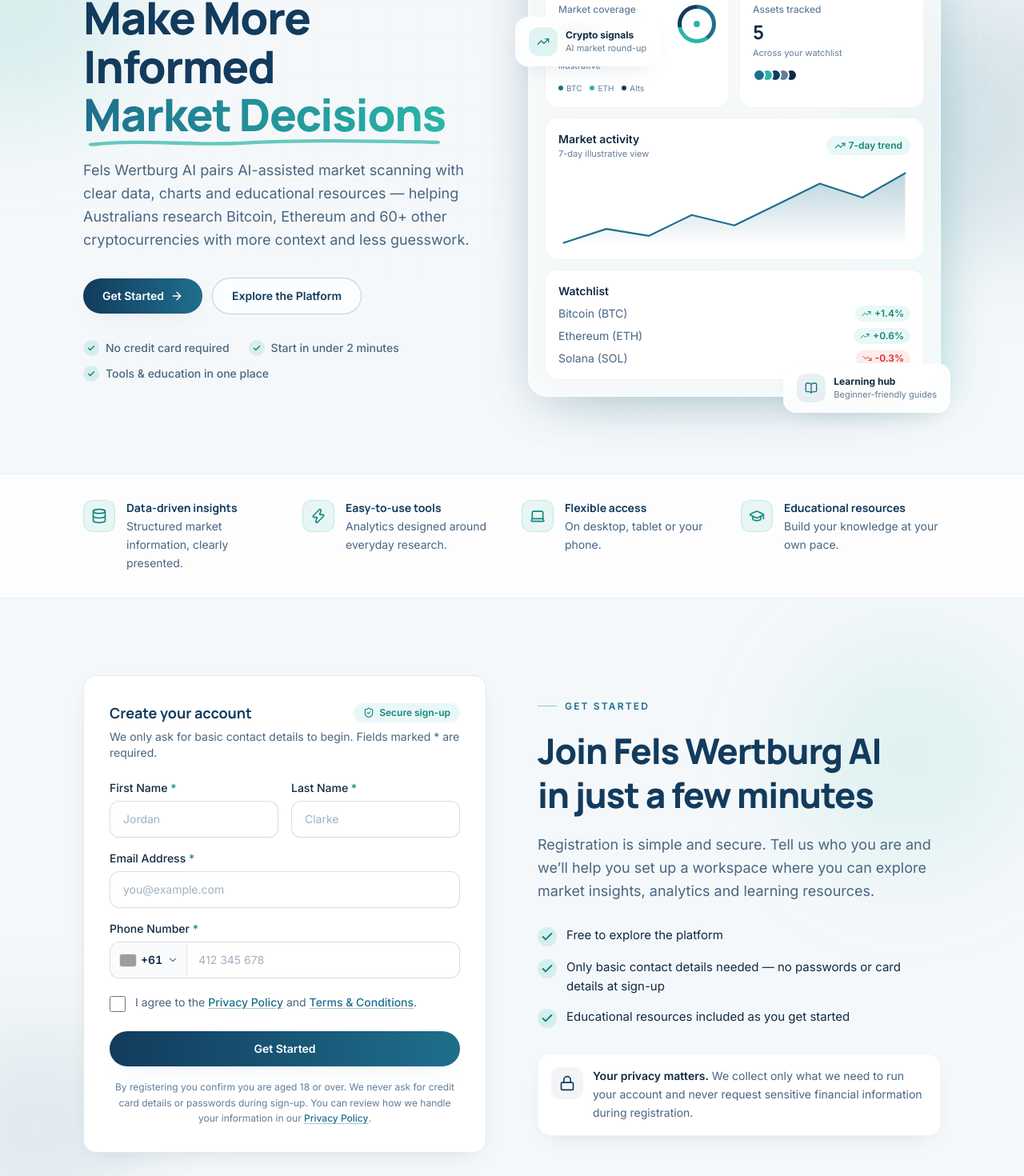
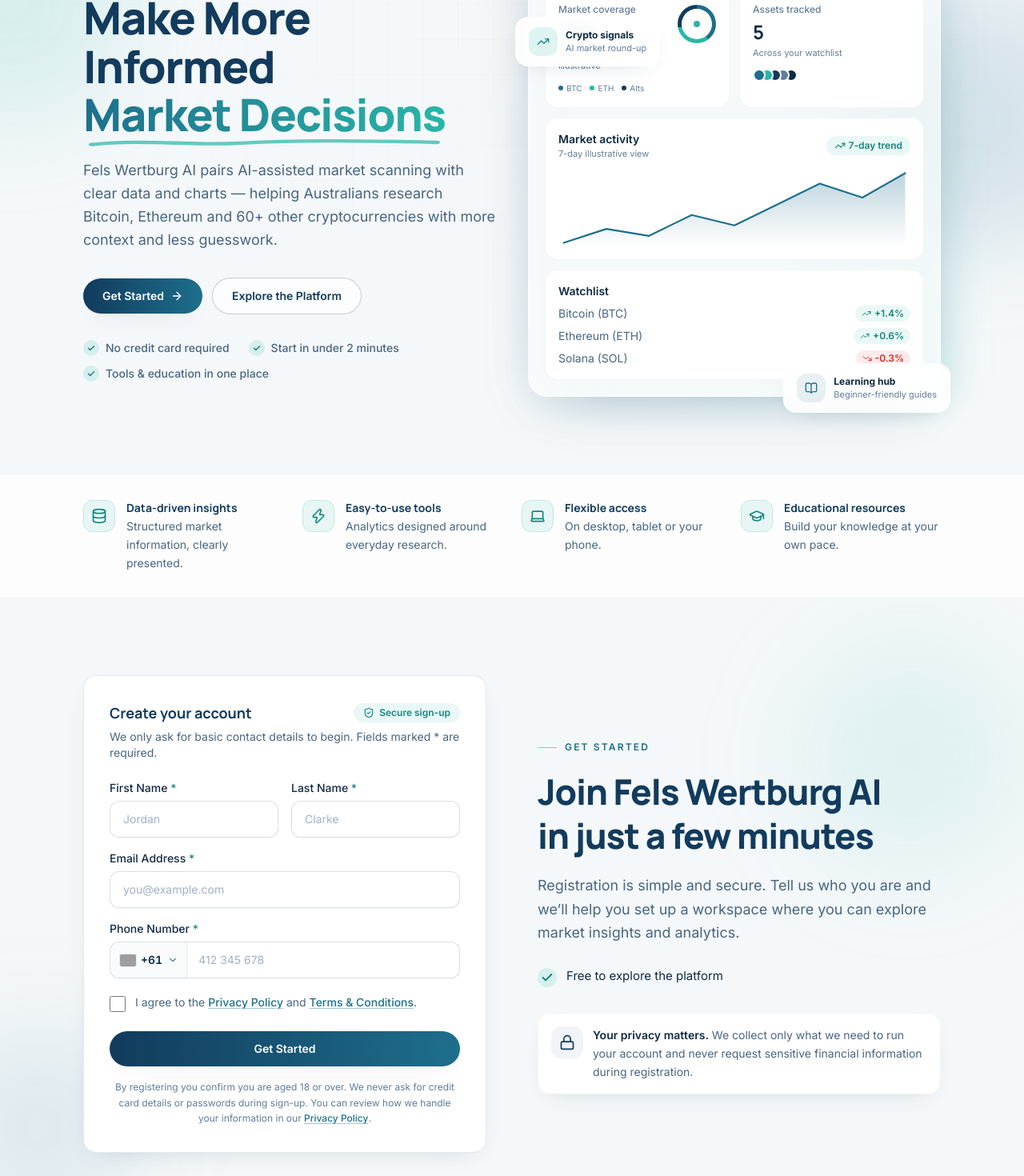
Before and after one commit to ZeeTech-Pvt-Ltd/Fels-Wertburg, a React (Vite) app: page / in a window 1280 px wide. Shown: the part 252-1722 px from the top of the page at 80% size. Built offline with nearby package versions, Linux system fonts and the light colour scheme; grey boxes are pictures that could not be loaded.

Commit message:
Remove educational-resources feature claims and the basic-details sign-up bullet

```diff
--- a/public/thank-you/index.html
+++ b/public/thank-you/index.html
@@ -214,7 +214,7 @@
         </li>
         <li>
           <span class="num" aria-hidden="true">2</span>
-          <span>Log in and set up your market watchlist to start exploring the tools and learning resources.</span>
+          <span>Log in and set up your market watchlist to start exploring the tools.</span>
         </li>
         <li>
           <span class="num" aria-hidden="true">3</span>
--- a/src/components/FinalCTA.jsx
+++ b/src/components/FinalCTA.jsx
@@ -17,8 +17,8 @@
               Start Exploring Smarter Market Tools
             </h2>
             <p className="mx-auto mt-5 max-w-xl text-lg leading-relaxed text-white/80">
-              Discover a simpler way to access market insights, analytics and educational resources —
-              all in one considered workspace.
+              Discover a simpler way to access market insights and analytics — all in one
+              considered workspace.
             </p>
 
             <div className="mt-9">
--- a/src/components/Hero.jsx
+++ b/src/components/Hero.jsx
@@ -65,9 +65,9 @@
           </h1>
 
           <p className="mt-6 max-w-xl text-lg leading-relaxed text-steel">
-            Fels Wertburg AI pairs AI-assisted market scanning with clear data, charts and
-            educational resources — helping Australians research Bitcoin, Ethereum and 60+ other
-            cryptocurrencies with more context and less guesswork.
+            Fels Wertburg AI pairs AI-assisted market scanning with clear data and charts —
+            helping Australians research Bitcoin, Ethereum and 60+ other cryptocurrencies with
+            more context and less guesswork.
           </p>
 
           <div className="mt-8 flex flex-col gap-3 sm:flex-row sm:items-center">
--- a/src/components/HowItWorks.jsx
+++ b/src/components/HowItWorks.jsx
@@ -11,7 +11,7 @@
   {
     number: '02',
     title: 'Explore Market Tools',
-    text: 'Access market insights, charts, watchlists and educational resources from one organised workspace.',
+    text: 'Access market insights, charts and watchlists from one organised workspace.',
   },
   {
     number: '03',
--- a/src/components/LegalModal.jsx
+++ b/src/components/LegalModal.jsx
@@ -67,7 +67,7 @@
       },
       {
         heading: 'What the platform provides',
-        body: 'Fels Wertburg AI provides market information, analytics tools, data visualisation and educational resources. Content is provided for general information and education only and should not be treated as a recommendation, offer or solicitation to buy or sell any financial product.',
+        body: 'Fels Wertburg AI provides market information, analytics tools and data visualisation. Content is provided for general information and education only and should not be treated as a recommendation, offer or solicitation to buy or sell any financial product.',
       },
       {
         heading: 'Your responsibilities',
--- a/src/components/Register.jsx
+++ b/src/components/Register.jsx
@@ -3,11 +3,7 @@
 import Eyebrow from './Eyebrow.jsx';
 import Reveal from './Reveal.jsx';
 
-const POINTS = [
-  'Free to explore the platform',
-  'Only basic contact details needed — no passwords or card details at sign-up',
-  'Educational resources included as you get started',
-];
+const POINTS = ['Free to explore the platform'];
 
 export default function Register() {
   return (
@@ -26,7 +22,7 @@
           </h2>
           <p className="mt-5 max-w-lg text-lg leading-relaxed text-steel">
             Registration is simple and secure. Tell us who you are and we&rsquo;ll help you set up a
-            workspace where you can explore market insights, analytics and learning resources.
+            workspace where you can explore market insights and analytics.
           </p>
 
           <ul className="mt-7 space-y-3.5">
```
